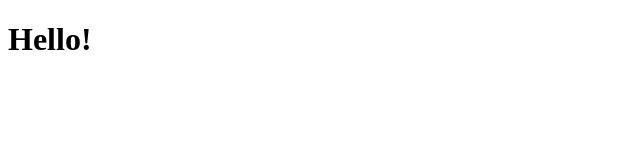
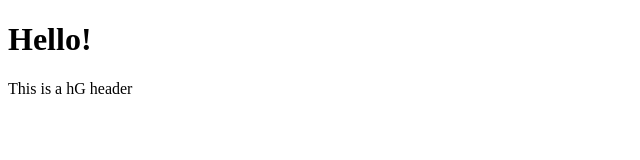
Before and after one commit to BenyaminParang/Git-Test, a plain HTML site: page index.html in a window 1280 px wide. Shown: the whole page, without its empty margins (0-640 px from the left). Drawn offline with Linux system fonts and the light colour scheme.

Commit message:
add header

```diff
--- a/index.html
+++ b/index.html
@@ -14,5 +14,6 @@
     </head>
     <body>
         <h1>Hello!</h1>
+        <hG>This is a hG header</hG>
     </body>
 </html>
```
